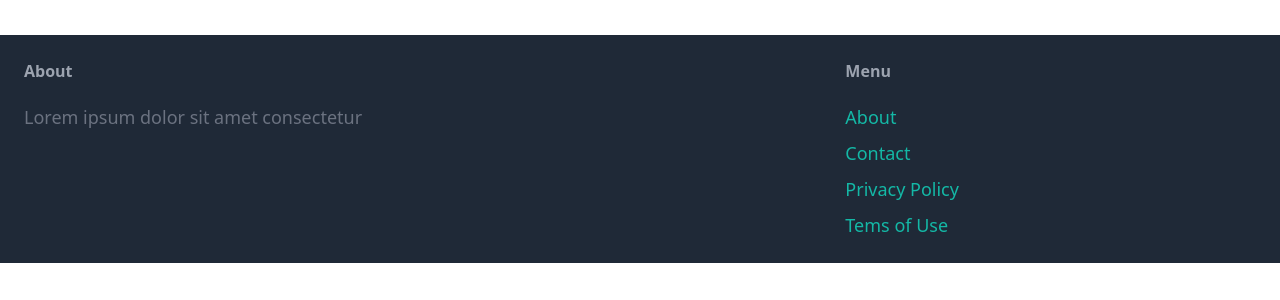
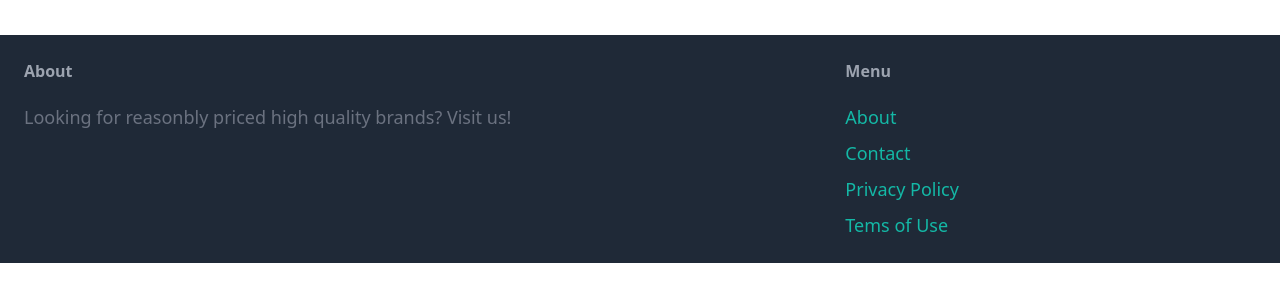
Before and after one commit to kevinadhiguna/django-marketplace-app, a Django app: page /inbox/ in a window 1280 px wide. Shown: the part 150-450 px from the top of the page. Run offline with Django 4.2, Linux system fonts and the light colour scheme; the visitor is signed in with stand-in values (Sample User, id 1); data that the repository does not hold is empty; some libraries are stand-ins or nearby versions.

Commit message:
chore: change text in footer

```diff
--- a/core/templates/core/base.html
+++ b/core/templates/core/base.html
@@ -45,7 +45,7 @@
       <div class="w-2/3 pr-10">
         <h3 class="mb-5 font-semibold text-gray-400">About</h3>
 
-        <p class="text-lg text-gray-500">Lorem ipsum dolor sit amet consectetur</p>
+        <p class="text-lg text-gray-500">Looking for reasonbly priced high quality brands? Visit us!</p>
       </div>
 
       <!-- 'w-1/3' takes 2/3 of width of an element -->
```
